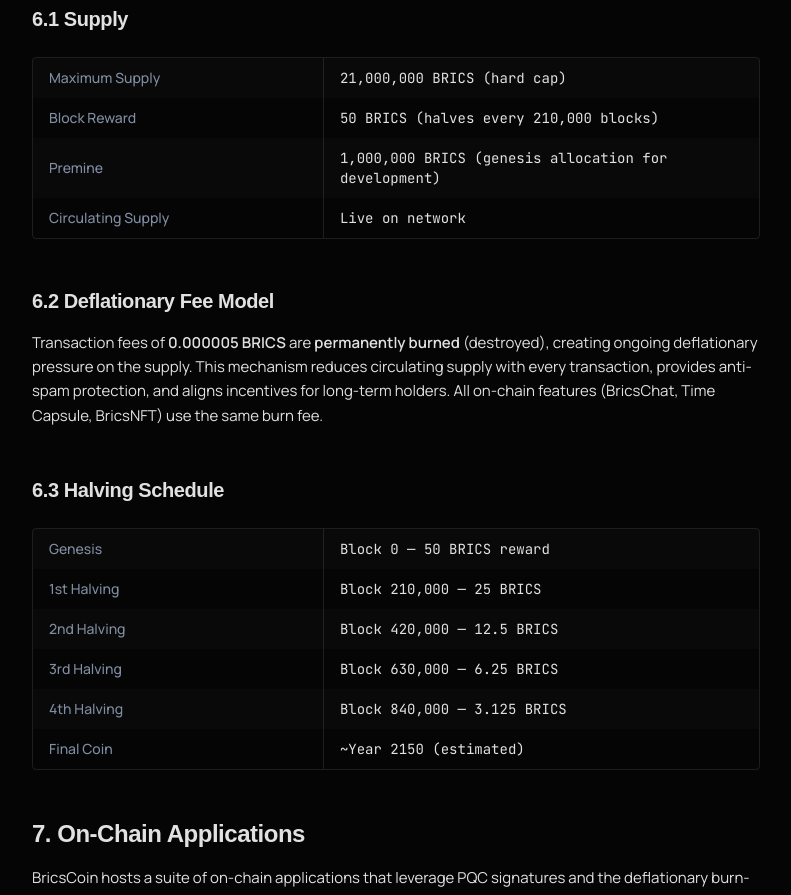
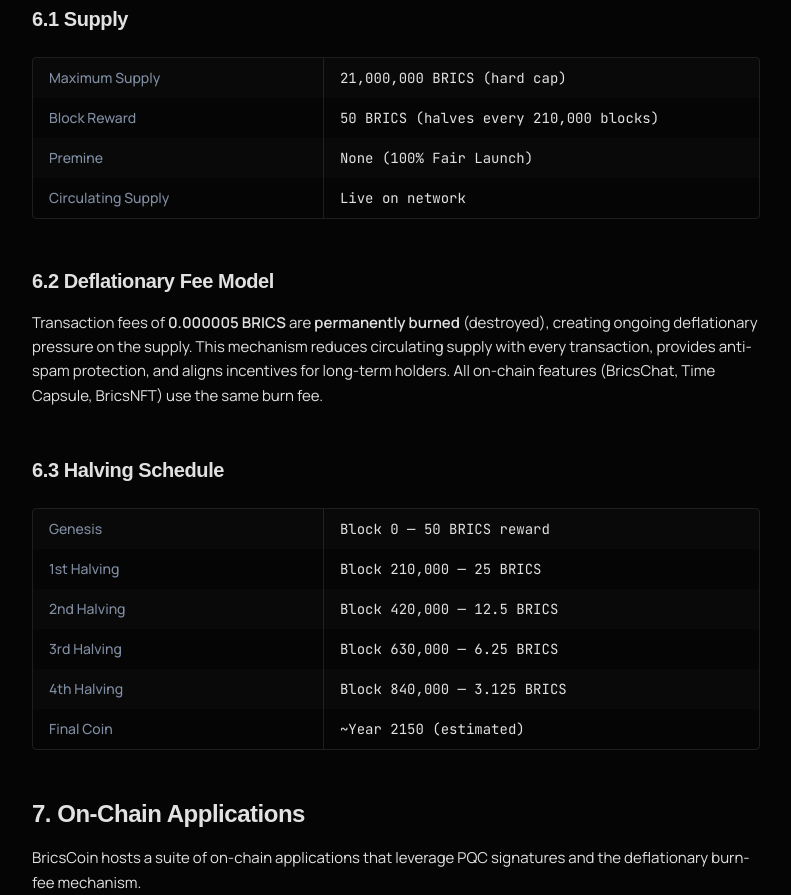
Before and after one commit to Bricscoin2026/Bricscoin, a React (Create React App) app in the folder frontend/: page /whitepaper in a window 1280 px wide. Shown: the part 5720-6615 px from the top of the page, without its empty margins (376-1167 px from the left). Built offline with nearby package versions, Linux system fonts and the light colour scheme; no server answers; a web font is replaced by a local one.

Commit message:
auto-commit for 8ee512e6-1ea9-4ade-b82f-d81a9d96bf1b

```diff
--- a/frontend/src/pages/Whitepaper.jsx
+++ b/frontend/src/pages/Whitepaper.jsx
@@ -314,7 +314,7 @@ export default function Whitepaper() {
           <SpecTable rows={[
             ["Maximum Supply", "21,000,000 BRICS (hard cap)"],
             ["Block Reward", "50 BRICS (halves every 210,000 blocks)"],
-            ["Premine", "1,000,000 BRICS (genesis allocation for development)"],
+            ["Premine", "None (100% Fair Launch)"],
             ["Circulating Supply", stats ? `${stats.circulating_supply?.toLocaleString()} BRICS` : "Live on network"],
           ]} />
 
```
